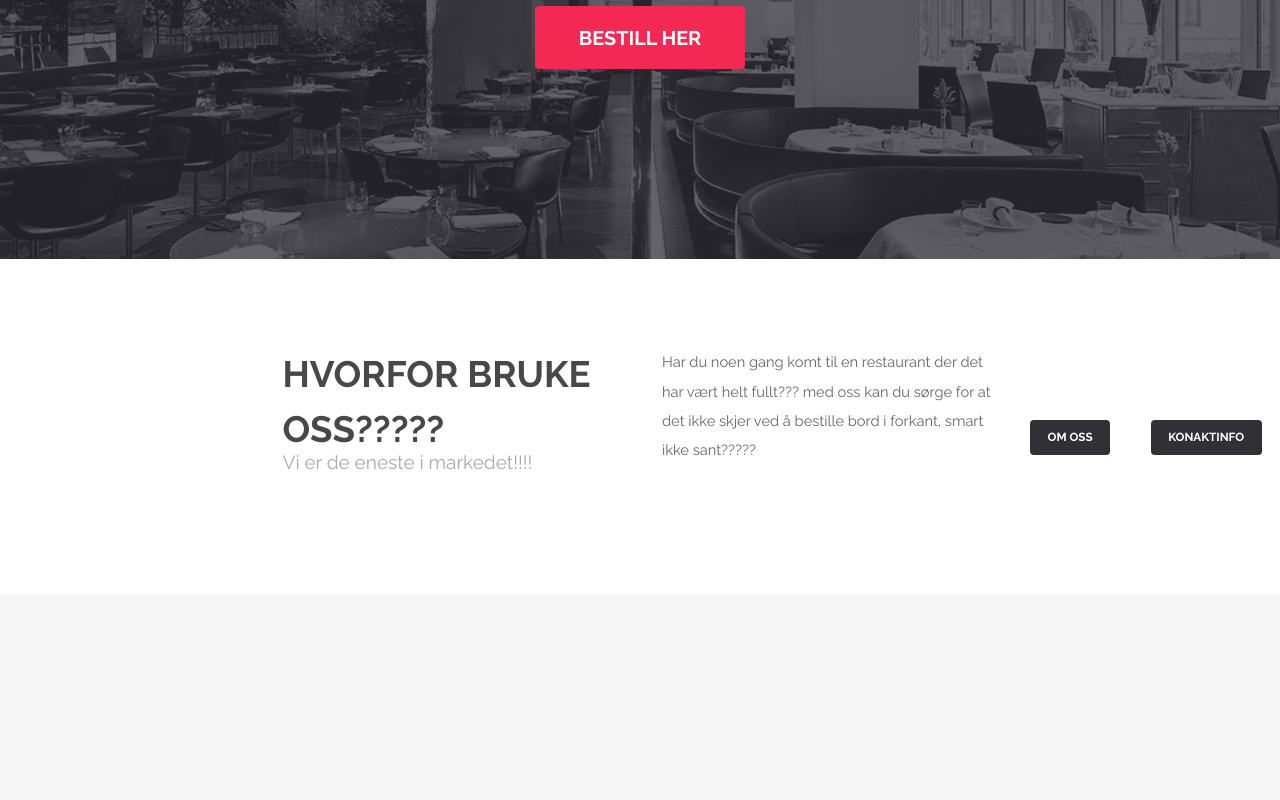
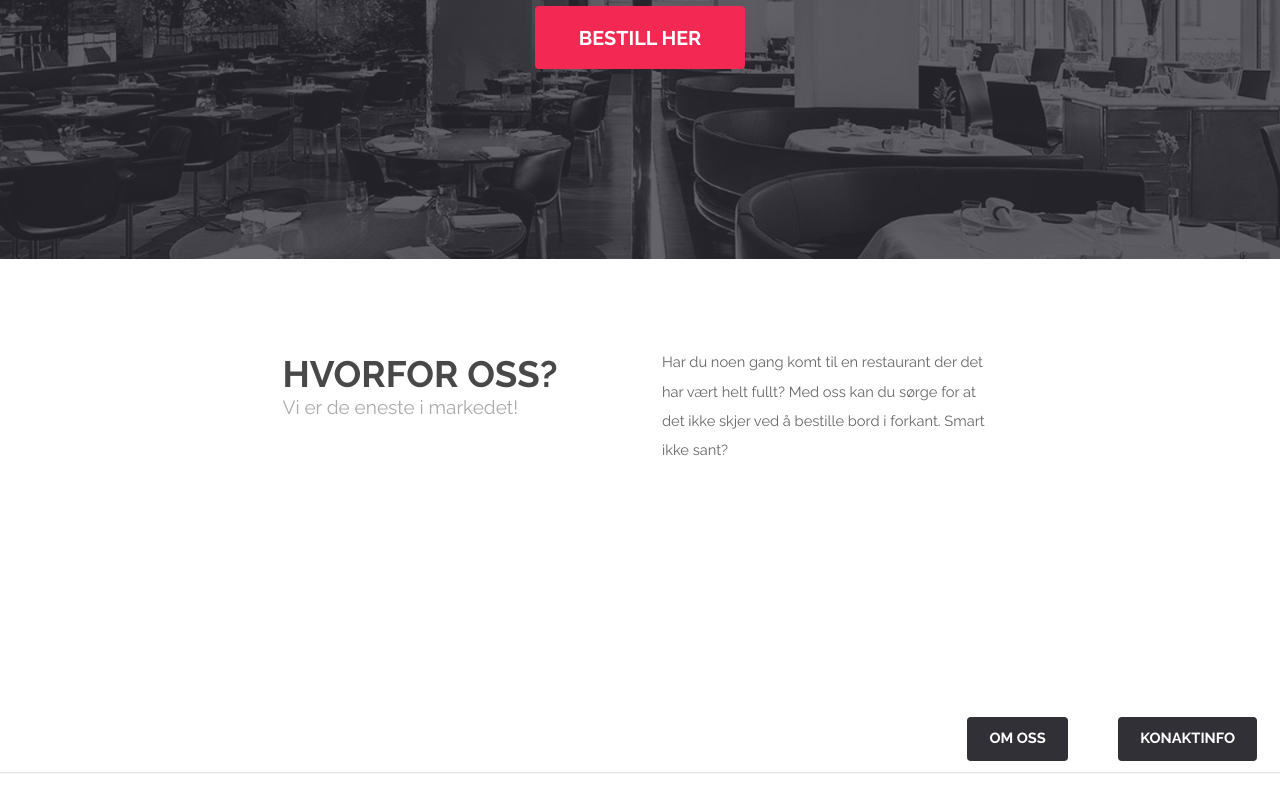
Before and after one commit to h584979/Bordbestilling, a plain HTML site: page index.html in a window 1280 px wide. Shown: the part 344-1144 px from the top of the page. Drawn offline with Linux system fonts and the light colour scheme; files whose address does not match are found by name.

Commit message:
delvis fiks på footer

```diff
--- a/assets/css/main.css
+++ b/assets/css/main.css
@@ -3183,10 +3183,22 @@
 /* Footer */
 
 	#footer {
-		padding: 8em 0 6em 0;
+		padding: 8em 0 4em 0;
 		background: #f6f6f6;
 		color: #aaa;
 		text-align: center;
+		background-color: #fff;
+		border-bottom: solid 1px rgba(144, 144, 144, 0.25);
+		box-shadow: 0px 0.0375em 0.125em 0px rgba(0, 0, 0, 0.05);
+		color: #484848;
+		cursor: default;
+		font-size: 1.25em;
+		height: 4em;
+		left: 0;
+		line-height: 4.4em;
+		position: relative;
+		bottom: 0;
+		width: 100%;
 	}
 
 		#footer a {
--- a/index.html
+++ b/index.html
@@ -32,12 +32,12 @@
 						<div class="row 200%">
 							<div class="6u 12u$(medium)">
 								<header class="major">
-									<h2>Hvorfor bruke oss?????</h2>
-									<p>Vi er de eneste i markedet!!!!</p>
+									<h2>Hvorfor oss?</h2>
+									<p>Vi er de eneste i markedet!</p>
 								</header>
 							</div>
 							<div class="6u$ 12u$(medium)">
-								<p>Har du noen gang komt til en restaurant der det har vært helt fullt??? med oss kan du sørge for at det ikke skjer ved å bestille bord i forkant, smart ikke sant?????</p>
+								<p>Har du noen gang komt til en restaurant der det har vært helt fullt? Med oss kan du sørge for at det ikke skjer ved å bestille bord i forkant. Smart ikke sant?</p>
 							</div>
 						</div>
 					</div>
```
